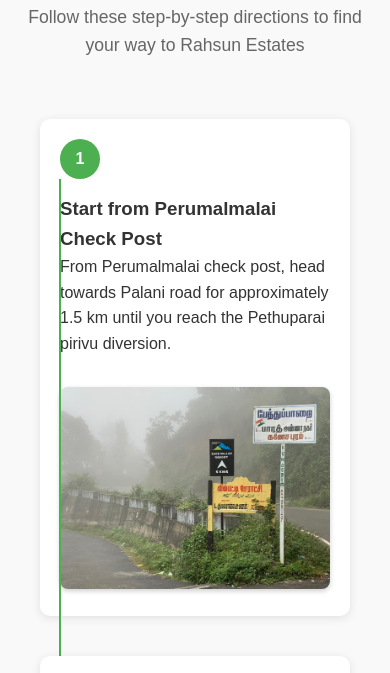
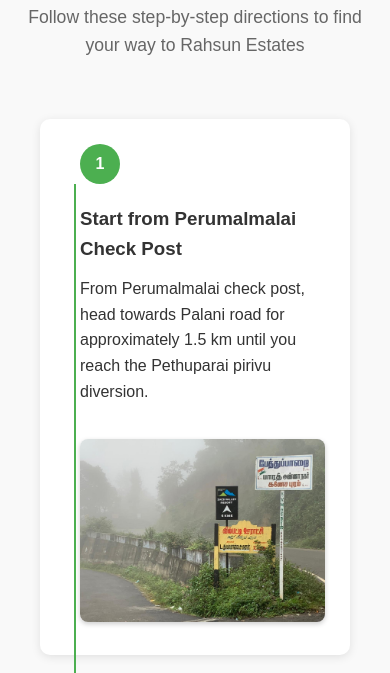
Before and after one commit to sunilsamsonsuresh/samstudio, a website: page rahsun-web/directions.html in a window 390 px wide. Shown: the part 156-829 px from the top of the page. Drawn offline with Linux system fonts and the light colour scheme.

Commit message:
display green line fix

```diff
--- a/rahsun-web/directions.html
+++ b/rahsun-web/directions.html
@@ -101,14 +101,31 @@
         @media (max-width: 768px) {
             .route-step {
                 flex-direction: column;
+                padding: 25px;
             }
 
             .step-number {
-                margin-bottom: 15px;
+                margin-bottom: 20px;
+                margin-left: 15px;
             }
 
             .route-connector {
-                left: 19px;
+                left: 34px;
+                top: 65px;
+            }
+
+            .step-content {
+                padding-left: 15px;
+            }
+
+            .step-description h3 {
+                margin-bottom: 12px;
+            }
+
+            .step-description p {
+                font-size: 1rem;
+                line-height: 1.6;
+                margin-bottom: 20px;
             }
         }
     </style>
```
